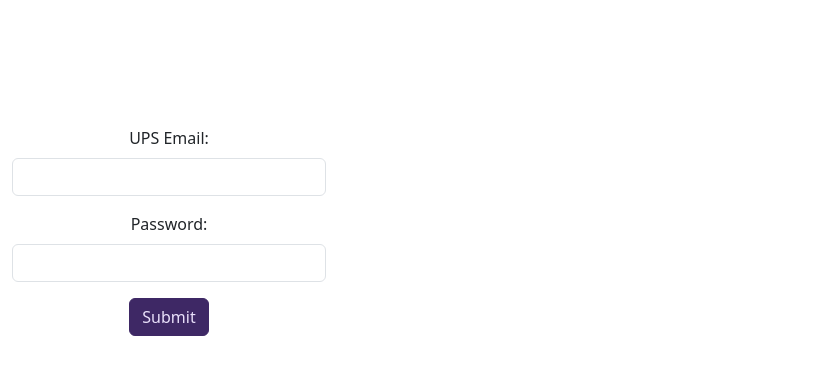
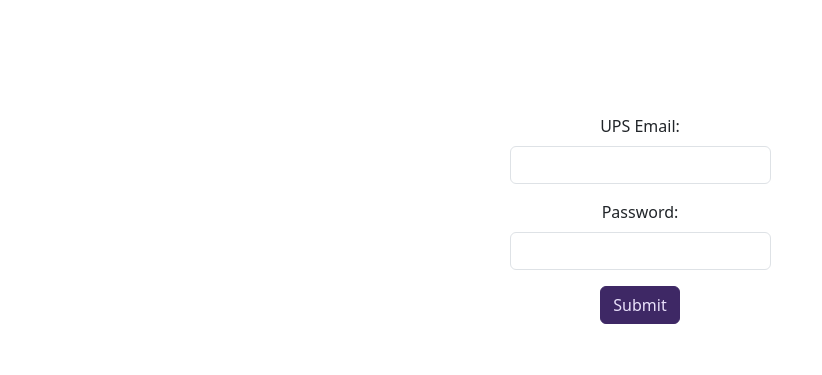
Before and after one commit to kendallparry/Kendall-Parry-Capstone-Project, a Flask app: page /login in a window 1280 px wide. Shown: the top 375 px of the page, without its empty margins (0-822 px from the left). Run offline with Flask 3, Linux system fonts and the light colour scheme.

Commit message:
adding login front-end

```diff
--- a/application/app/templates/login.html
+++ b/application/app/templates/login.html
@@ -10,7 +10,8 @@
 </head>
 
 <body>
-    <div class="container-fluid text-center" id="main">
+    <div class="container text-center" id="main">
+        <div class="row justify-content-md-center">
             <form id="loginForm">
                 <div class="mb-3">
                     <label for="email" class="form-label">UPS Email: </label>
@@ -23,6 +24,7 @@
                 <button type="submit" class="btn btn-primary">Submit</button>
             </form>
         </div>
+    </div>
 
     <script src="https://cdn.jsdelivr.net/npm/bootstrap@5.3.8/dist/js/bootstrap.bundle.min.js"></script>
 </body>
```
Lines whose indentation alone changed are shown as unchanged.
